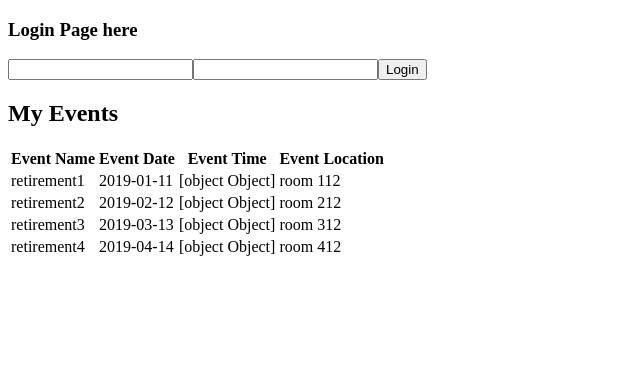
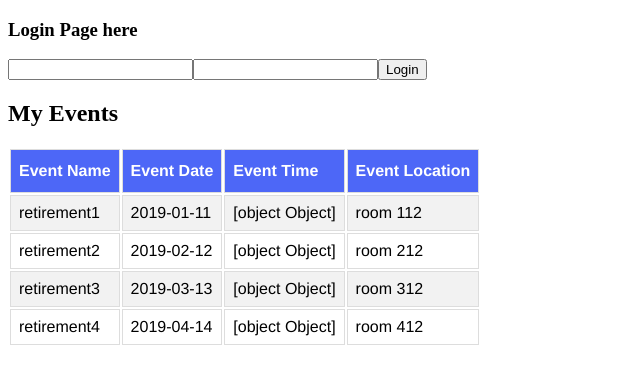
Before and after one commit to karimshakir/potluck_angular, an Angular app: page /events in a window 1280 px wide. Shown: the top 384 px of the page, without its empty margins (0-640 px from the left). Built offline with nearby package versions, Linux system fonts and the light colour scheme.

Commit message:
added some styling

```diff
--- a/src/app/event/event.component.css
+++ b/src/app/event/event.component.css
@@ -0,0 +1,22 @@
+#events {
+    font-family:  "Helvetica", Arial;
+    border-collapse: collapse;
+    width: 100%;
+  }
+
+  #events td, #events th {
+    border: 1px solid #ddd;
+    padding: 8px;
+  }
+
+  #events tr:nth-child(even){background-color: #f2f2f2;}
+
+  #events tr:hover {background-color: rgba(224, 229, 238, 0.377);}
+
+  #events th {
+    padding-top: 12px;
+    padding-bottom: 12px;
+    text-align: left;
+    background-color: rgb(77, 103, 247);
+    color: white;
+  }
--- a/src/app/event/event.component.html
+++ b/src/app/event/event.component.html
@@ -22,7 +22,7 @@
     </label>
   </div>
 </div> -->
-<div class="events">
+<div id="events">
   <table >
       <!-- <tr *ngFor="let event of events">
         <th>Event Id</th>
```
